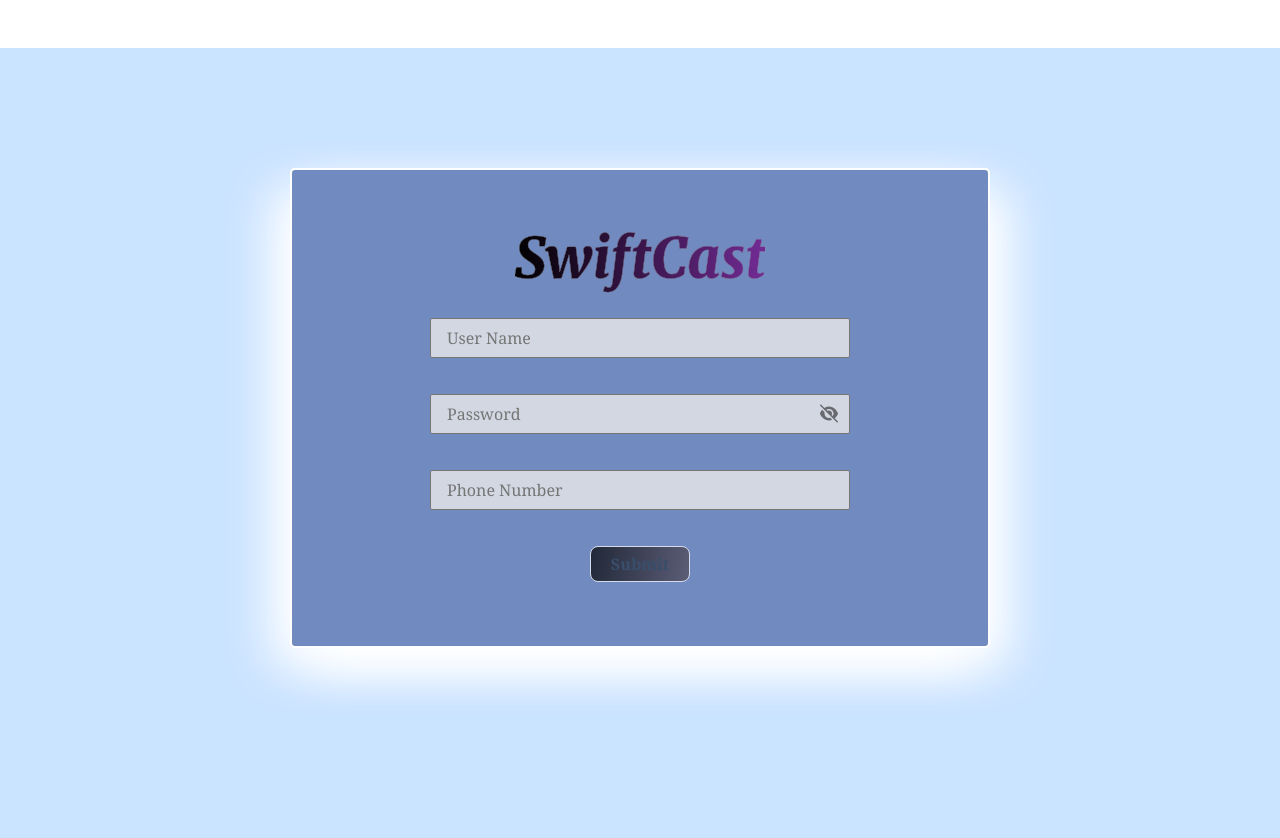
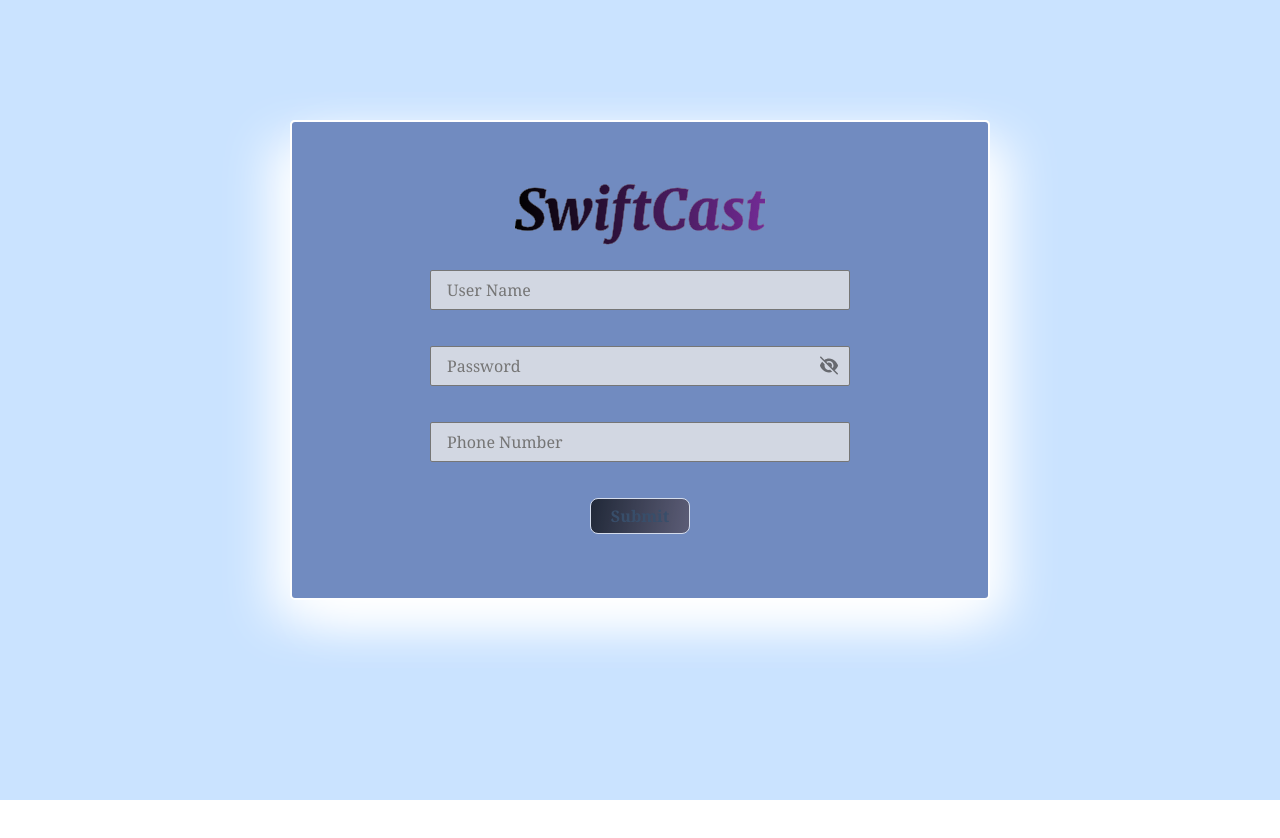
Before and after one commit to Vishnusbhat/broadcast-app, a React (Vite) app: page / in a window 1280 px wide. Shown: the top 838 px of the page. After the commit the page ends 800 px from the top, so only its background shows below. Built offline with nearby package versions, Linux system fonts and the light colour scheme.

Commit message:
fixed login padding

```diff
--- a/src/views/login.css
+++ b/src/views/login.css
@@ -5,7 +5,7 @@
     display: flex;
     user-select: none;
     position: relative;
-    padding-top: 0 !important;
+    margin-top: -48px;
 }
 
 .login-form {
```
